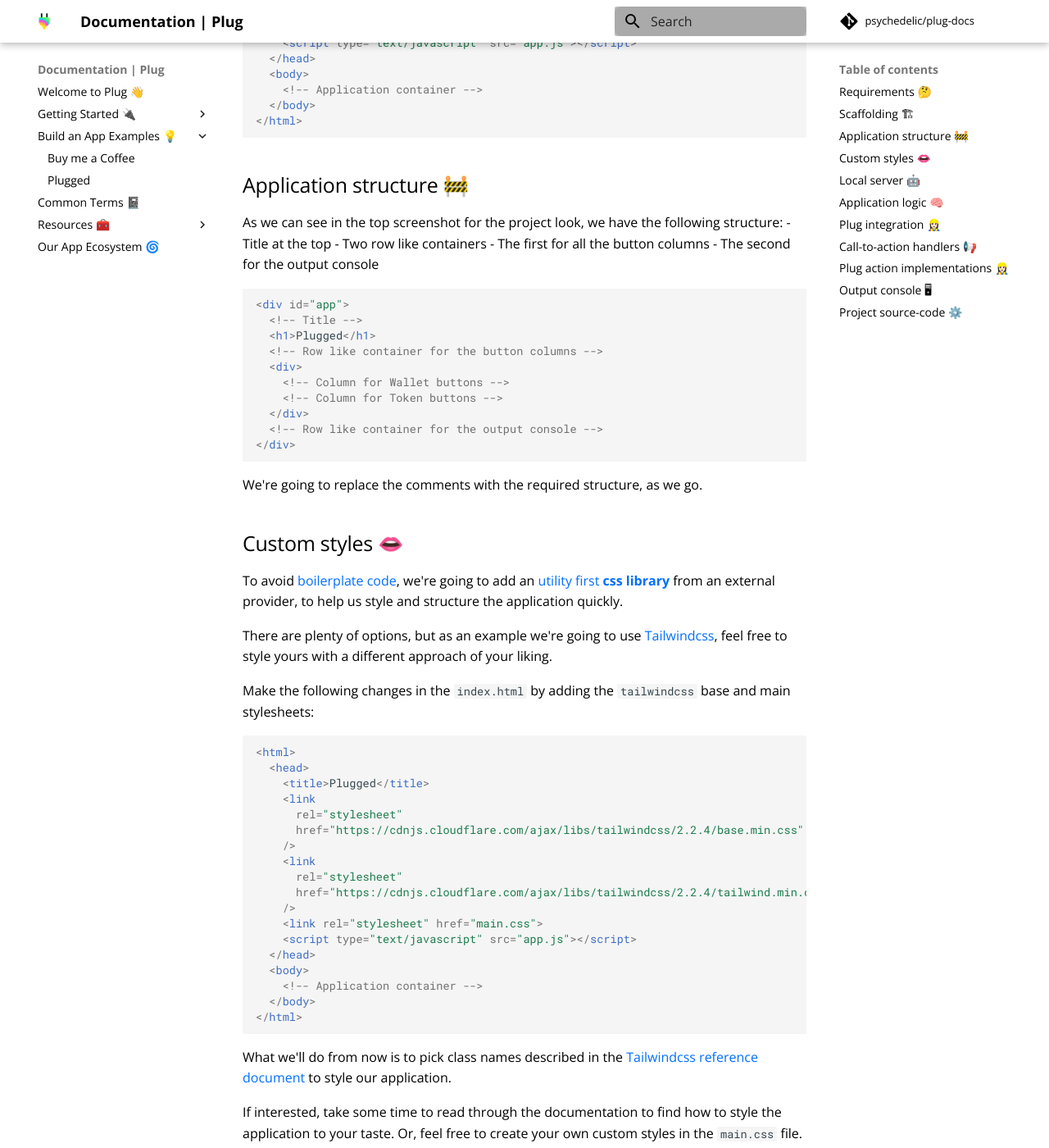
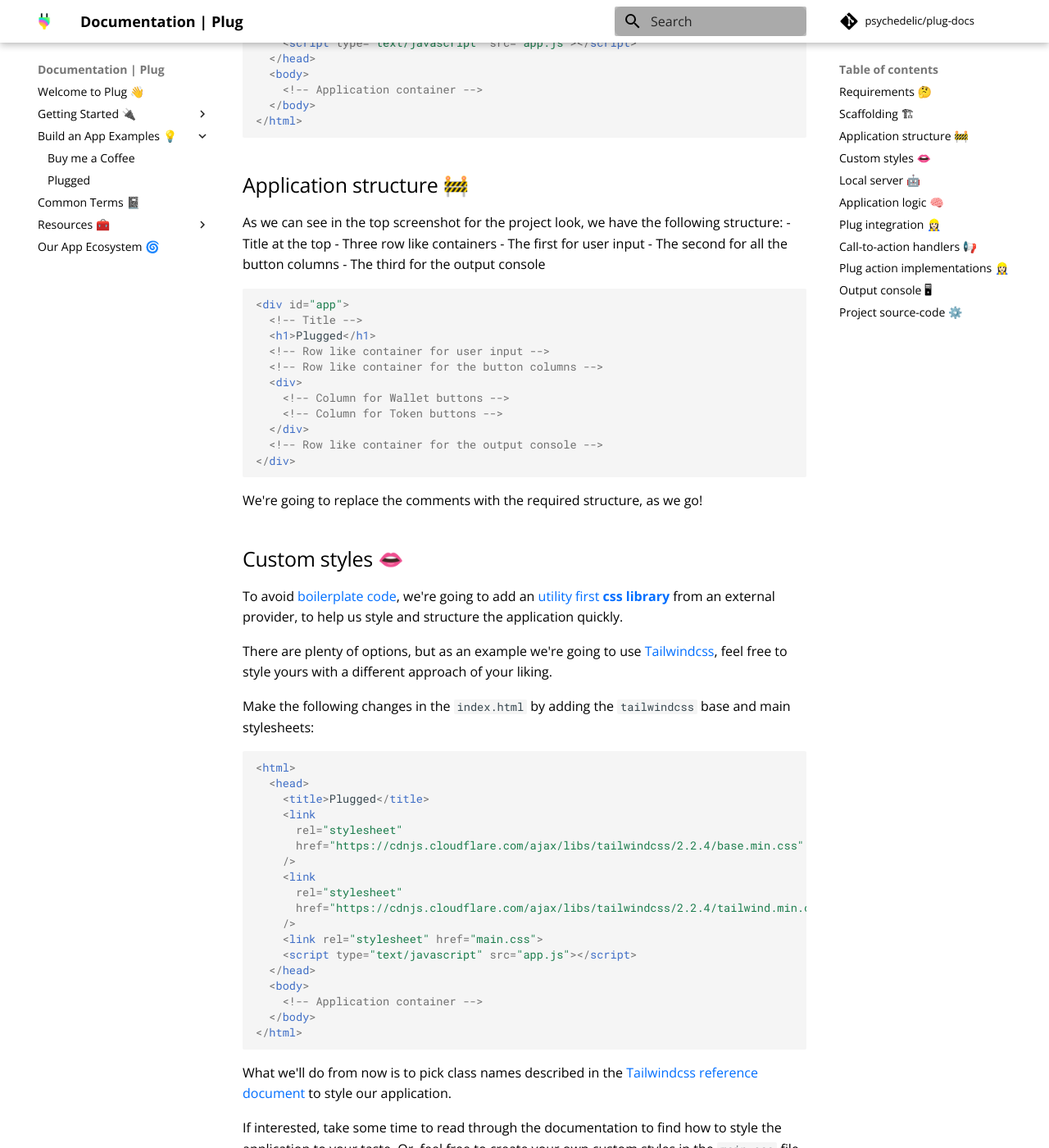
Before and after one commit to Psychedelic/plug-docs, an MkDocs documentation site: the page built from docs/build-an-app-examples/build-app-plugged.md, in a window 1280 px wide and 1400 px high, scrolled down 1527 px. Shown: the whole window at 82% size. Built offline with MkDocs 1.6.1 and Material for MkDocs 9.7.7, drawn with Linux system fonts in a browser that asks for light colours; comment, search, counter and statistics services are not loaded; some of the changed text lies outside the part shown.

Commit message:
docs: ✏️  updated documentation including user-input container

````diff
--- a/docs/build-an-app-examples/build-app-plugged.md
+++ b/docs/build-an-app-examples/build-app-plugged.md
@@ -6,7 +6,7 @@
 
 ![](imgs/plugged-example.png)
 
-The application we are going to build today is called `Plugged`. A simple application that provides a list of buttons to trigger actions to interact with the Plug extension.
+The application we are going to build today is called **Plugged**, a simple application that provides a list of buttons to trigger actions to interact with the Plug extension.
 
 ## Requirements 🤔
 
@@ -61,14 +61,16 @@
 
 As we can see in the top screenshot for the project look, we have the following structure:
 - Title at the top
-- Two row like containers
-  - The first for all the button columns
-  - The second for the output console
+- Three row like containers
+  - The first for user input
+  - The second for all the button columns
+  - The third for the output console
 
 ```html
 <div id="app">
   <!-- Title -->
   <h1>Plugged</h1>
+  <!-- Row like container for user input -->
   <!-- Row like container for the button columns -->
   <div>
     <!-- Column for Wallet buttons -->
@@ -78,7 +80,7 @@
 </div>
 ```
 
-We're going to replace the comments with the required structure, as we go.
+We're going to replace the comments with the required structure, as we go!
 
 ## Custom styles 👄
 
@@ -121,6 +123,17 @@
 <div id="app" class="container mx-auto py-6 px-2 mt-20">
   <!-- Title -->
   <h1 class="text-3xl font-bold mb-10">Plugged</h1>
+  <!-- Row like container for user input -->
+  <div class="container space-y-4">
+    <div>
+      <label class="text-gray-500 mb-1 block">Send to address</label>
+      <input id="receiver-principal-id" class="w-1/2 border-2 rounded-md border-gray-300 p-2" />
+    </div>
+    <div>
+      <label class="text-gray-500 mb-1 block">Amount (e8s)</label>
+      <input id="amount" class="w-1/2 border-2 rounded-md border-gray-300 p-2" />
+    </div>
+  </div>
   <!-- Row like container for the button columns -->
   <div class="grid grid-cols-3 gap-4 pb-6 mt-10">
     <!-- Column for Wallet buttons -->
````
Also changed, not shown: other parts of docs/build-an-app-examples/build-app-plugged.md (+10 -0 lines).
